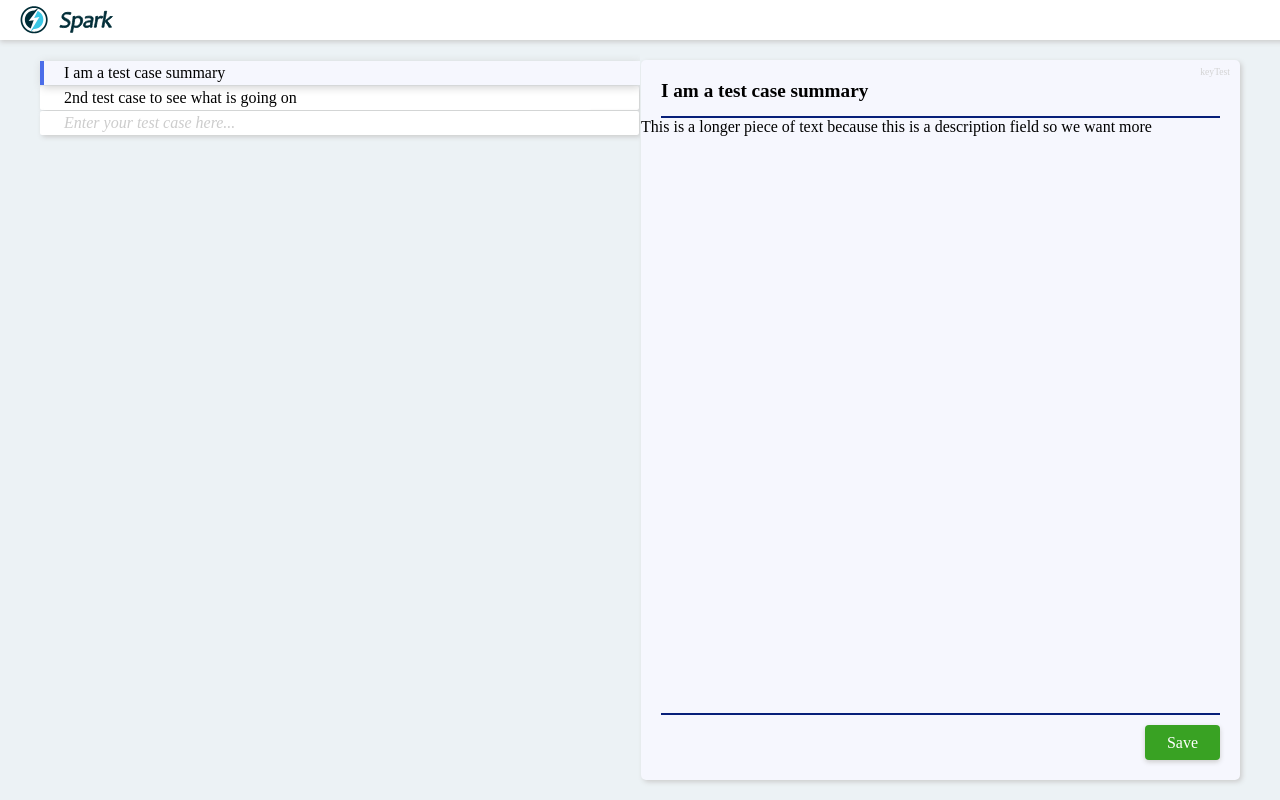
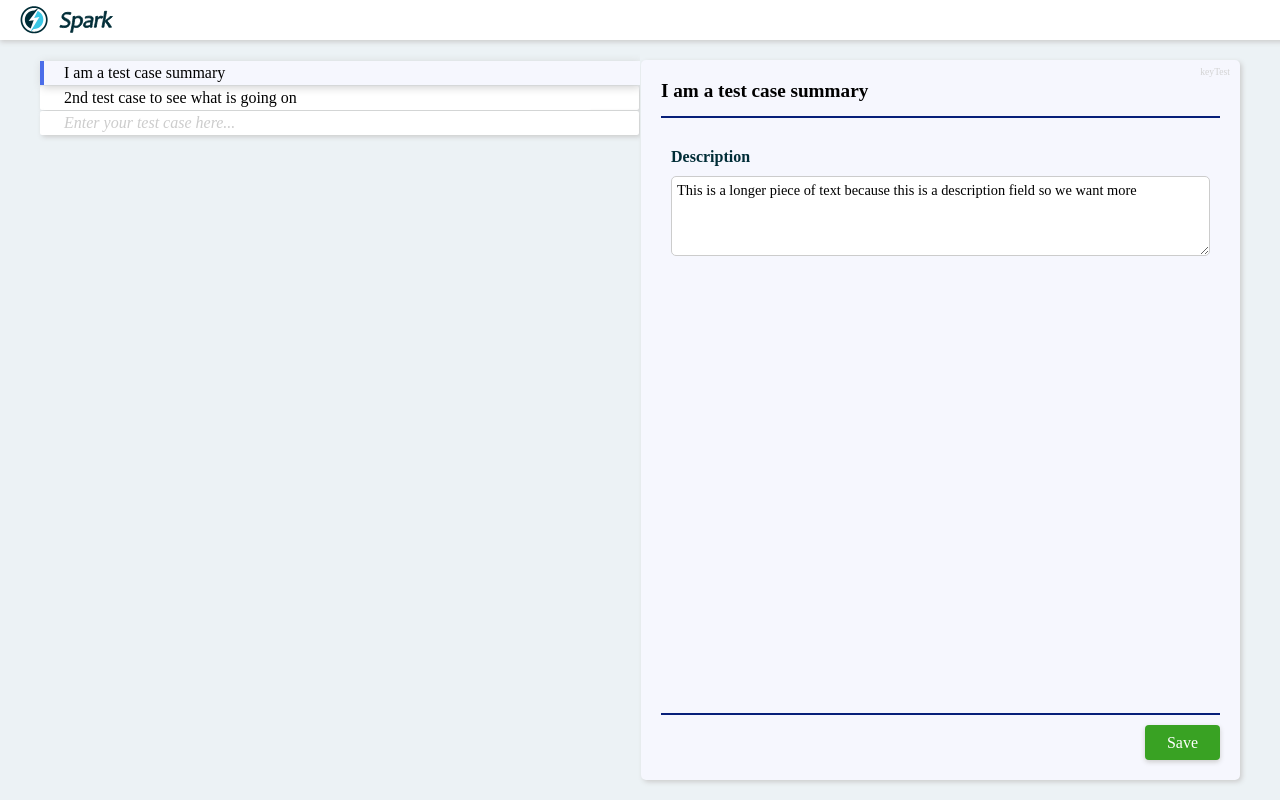
Before and after one commit to brazierale/spark-ts, a React (Create React App) app: page / in a window 1280 px wide. Built offline with nearby package versions, Linux system fonts and the light colour scheme.

Commit message:
add description editing

```diff
--- /dev/null
+++ b/src/components/Description.tsx
@@ -0,0 +1,36 @@
+import React, { Component } from 'react';
+import '../styles/Description.css';
+
+interface DescriptionProps {
+  description: string;
+  disabled: boolean;
+  updateDescription: (updatedDescription: string) => void;
+}
+
+// description field
+class Description extends Component<DescriptionProps> {
+  render() {
+    return(
+      <div
+        data-testid='description'
+        className="Description-container"
+      >
+        <span className="Label">Description</span>
+        <textarea
+          className="Description-input"
+          rows={4}
+          placeholder="Enter new description..."
+          value={this.props.description}
+          onChange={this.handleUserInput}
+          disabled={this.props.disabled}
+        />
+      </div>
+    );
+  }
+
+  handleUserInput = async (event: React.ChangeEvent<HTMLTextAreaElement>) => {
+    this.props.updateDescription(event.target.value);
+  }
+}
+
+export default Description;
--- a/src/components/DetailPane.tsx
+++ b/src/components/DetailPane.tsx
@@ -1,9 +1,11 @@
 import { Component, ReactNode } from "react";
 import '../styles/DetailPane.css';
+import Description from "./Description";
 import { TestCaseObject } from "../modules/TestCase";
 
 interface DetailPaneProps {
   selectedTestCase: TestCaseObject;
+  updateDescription: (description: string) => void;
 }
 
 class DetailPane extends Component<DetailPaneProps> {
@@ -16,7 +18,11 @@ class DetailPane extends Component<DetailPaneProps> {
             <h1>{this.props.selectedTestCase.summary}</h1>
           </div>
           <div className="Detail-pane-body">
-            <div>{this.props.selectedTestCase.description}</div>
+          <Description
+              description={this.props.selectedTestCase.description}
+              updateDescription={this.props.updateDescription}
+              disabled={this.props.selectedTestCase.disabled}
+            />
           </div>
           <div className="Detail-pane-footer">
             <button
--- a/src/components/MainContainer.tsx
+++ b/src/components/MainContainer.tsx
@@ -24,6 +24,15 @@ const MainContainer = () => {
     setSelectedTestCase(testCaseList[index]);
   }
 
+  const updateDescription = (description: string) => {
+    let updatedTestCase = {
+      ...selectedTestCase,
+      description: description
+    }
+
+    setSelectedTestCase(updatedTestCase);
+  }
+
   return(
     <div className="Main-container">
       <div className="Test-case-list-container">
@@ -37,6 +46,7 @@ const MainContainer = () => {
       <div className="Detail-pane-container">
       <DetailPane
         selectedTestCase={selectedTestCase}
+        updateDescription={updateDescription}
       />
       </div>
     </div>
```
